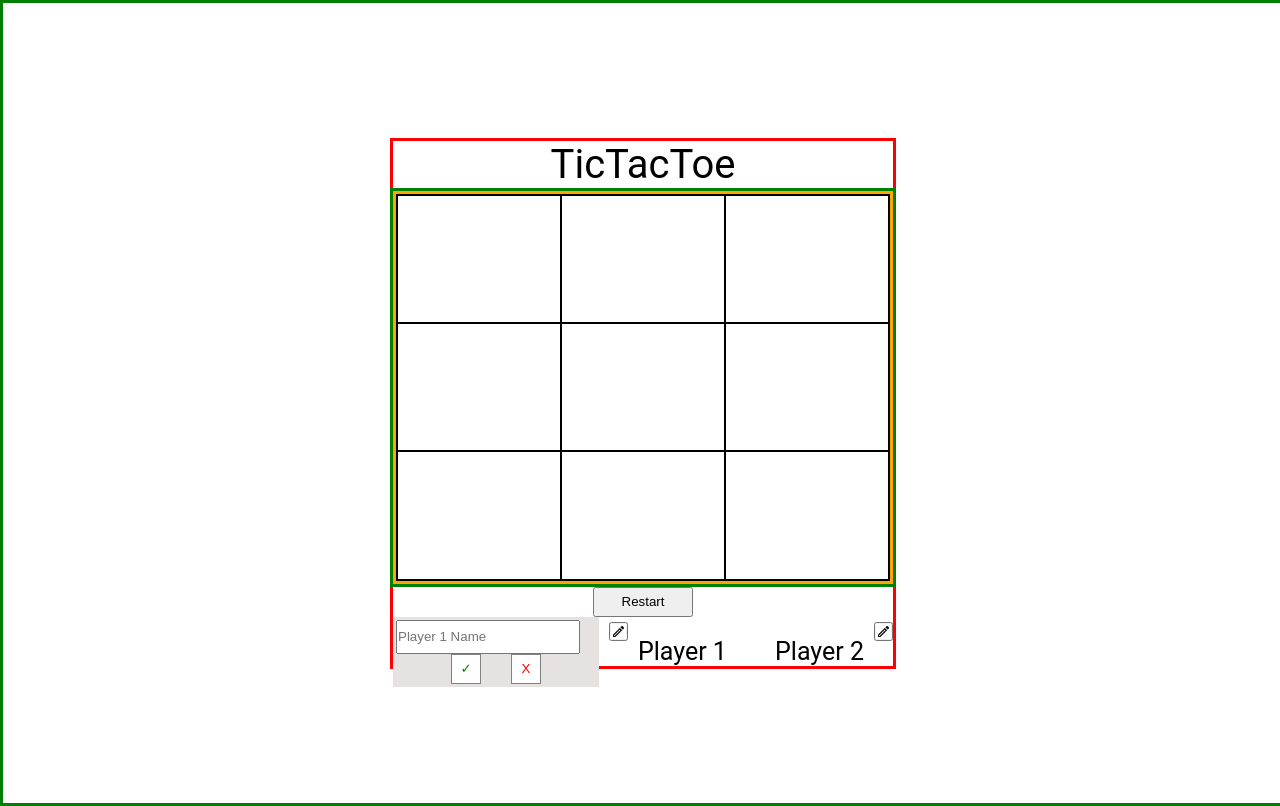
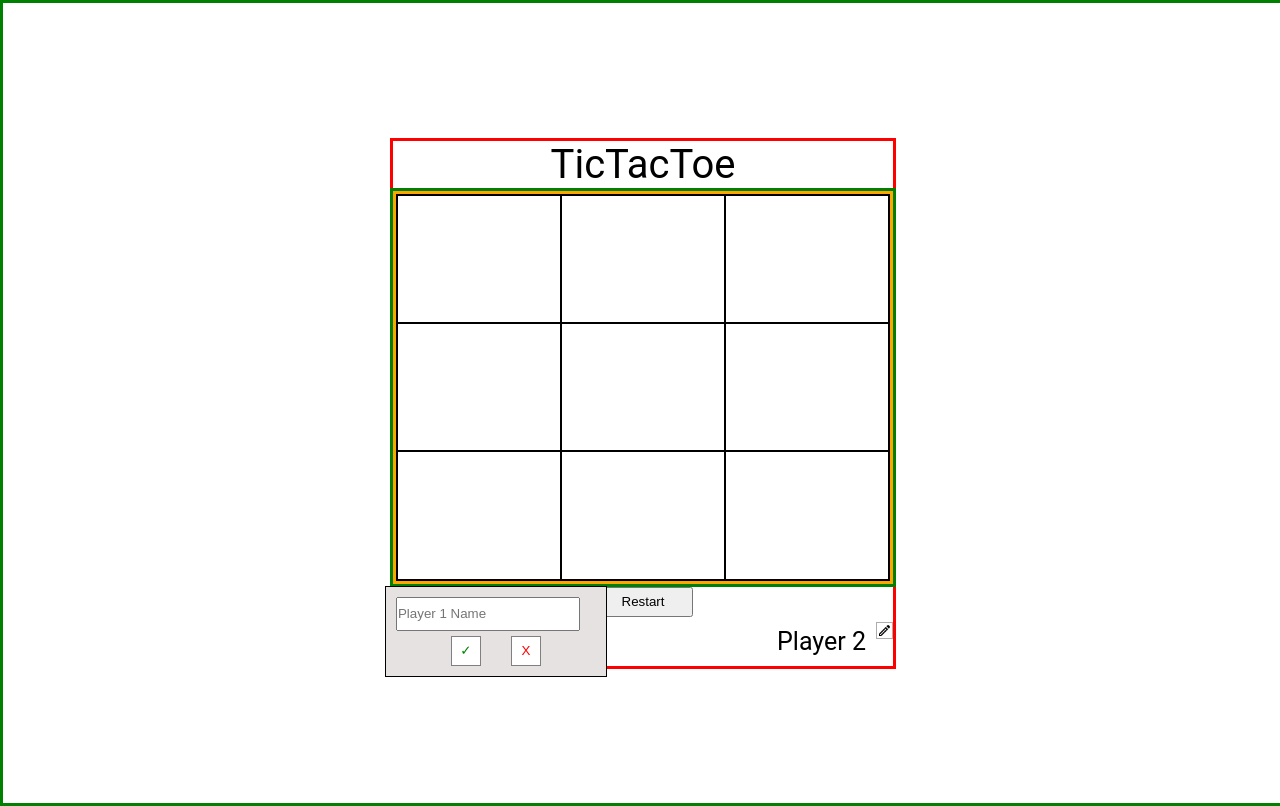
Before and after one commit to Kelley42/TicTacToe, a plain HTML site: page index.html in a window 1280 px wide. Both pictures are taken after a click on the button 402 px from the left and 631 px from the top of the page. Drawn offline with Linux system fonts and the light colour scheme.

Commit message:
Added functionality to save and exit boxes

```diff
--- a/index.html
+++ b/index.html
@@ -43,7 +43,7 @@
                 <div class="edit-container">
                     <button type="button" class="edit-btn" id="player1btn"><img src="pencil-outline.png" alt="edit player 1"></button>
                 </div>
-                <div class="player-person" id="player1name">Player 1</div>
+                <div class="player-person" id="player1name"></div>
             </div>
             <div class="player-box" id="player2box">
                 <div class="input-fields" id="input-player2">
--- a/styles.css
+++ b/styles.css
@@ -107,17 +107,31 @@ footer{
     justify-content: space-around;
     align-items: center;
     gap: 10px;
+    position: relative;
 }
 
 .input-fields {
-    display: flex;
-    flex-direction: column;
-    justify-content: center;
-    align-items: center;
-    gap: 5px;
+    display: grid;
+    grid-template-rows: 1fr 1fr;
     background-color: rgb(230, 226, 226);
-    padding: 3px;
+    padding: 10px;
     width: 200px;
+    position: absolute;
+    margin-bottom: 20px;
+    border: 1px solid black;
+}
+
+#new-player1-name,
+#new-player2-name {
+    margin-bottom: 5px;
+}
+
+#input-player1 {
+    margin-left: 90px;
+}
+
+#input-player2 {
+    margin-right: 90px;
 }
 
 .save-exit-btns {
@@ -156,6 +170,7 @@ input {
     justify-content: center;
     align-items: center;
     margin-top: 5px;
+    border: 1px solid rgb(173, 173, 173);
 }
 
 #player-container img {
--- a/tictactoe.js
+++ b/tictactoe.js
@@ -29,7 +29,11 @@ const gameBoard = (() => {
         winner_box.style.display = "none";
     };
     const newPlayer1 = document.querySelector("#input-player1");
+    const newPlayer1input = document.querySelector("#new-player1-name");
     const newPlayer2 = document.querySelector("#input-player2");
+    const newPlayer2input = document.querySelector("#new-player2-name");
+    const player1name = document.querySelector("#player1name");
+    const player2name = document.querySelector("#player2name");
     const showInput1 = () => {
         newPlayer1.style.display = "block";
     };
@@ -48,13 +52,39 @@ const gameBoard = (() => {
     const change_player2 = () => {
         showInput2();
     };
+    const savePlayer1 = () => {
+        player1.name = newPlayer1input.value;
+        player1name.innerHTML = player1.name;
+        hideInput1();
+    };
+    const savePlayer2 = () => {
+        player2.name = newPlayer2input.value;
+        player2name.innerHTML = player2.name;
+        hideInput2();
+    };
+    const exitPlayer1 = () => {
+        hideInput1();
+    };
+    const exitPlayer2 = () => {
+        hideInput2();
+    };
     const player1btn = document.querySelector("#player1btn");
     player1btn.addEventListener("click", change_player1);
     const player2btn = document.querySelector("#player2btn");
     player2btn.addEventListener("click", change_player2);
+    const saveName1 = document.querySelector("#save-player1");
+    saveName1.addEventListener("click", savePlayer1);
+    const saveName2 = document.querySelector("#save-player2");
+    saveName2.addEventListener("click", savePlayer2);
+    const exitName1 = document.querySelector("#exit-player1");
+    exitName1.addEventListener("click", exitPlayer1);
+    const exitName2 = document.querySelector("#exit-player2");
+    exitName2.addEventListener("click", exitPlayer2);
     hideWinner;
     hideInput1();
     hideInput2();
+    player1name.innerHTML = player1.name;
+    player2name.innerHTML = player2.name;
     let game_on;
     let array_change = [["012"], ["345"], ["678"], ["036"], ["147"], ["258"], ["048"], ["246"]];
     let clickCount = 0;
```
